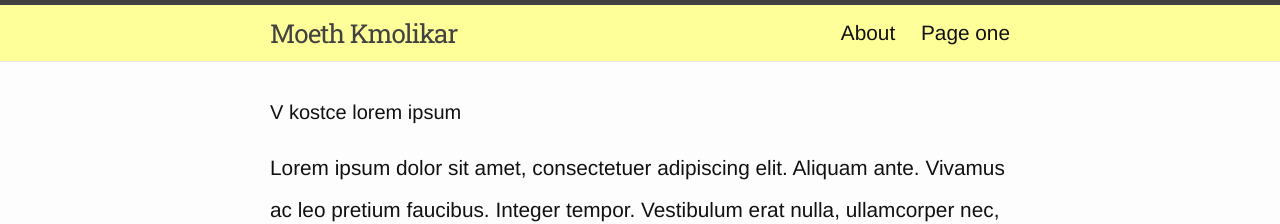
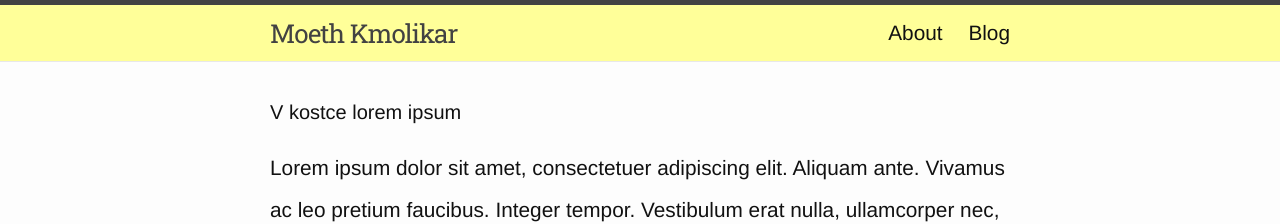
Before and after one commit to shm1ck/my-first-repo.github.io, a Jekyll site: the page built from index.html, in a window 1280 px wide. Shown: the top 224 px of the page. Built offline with Jekyll 4.4.1, drawn with Linux system fonts in a browser that asks for light colours; some web fonts are replaced.

Commit message:
Update pageone.md

```diff
--- a/pageone.md
+++ b/pageone.md
@@ -1,6 +1,6 @@
 ---
 layout: page
-title: Page one
+title: Blog
 permalink: /page-one/
 ---
 
```
